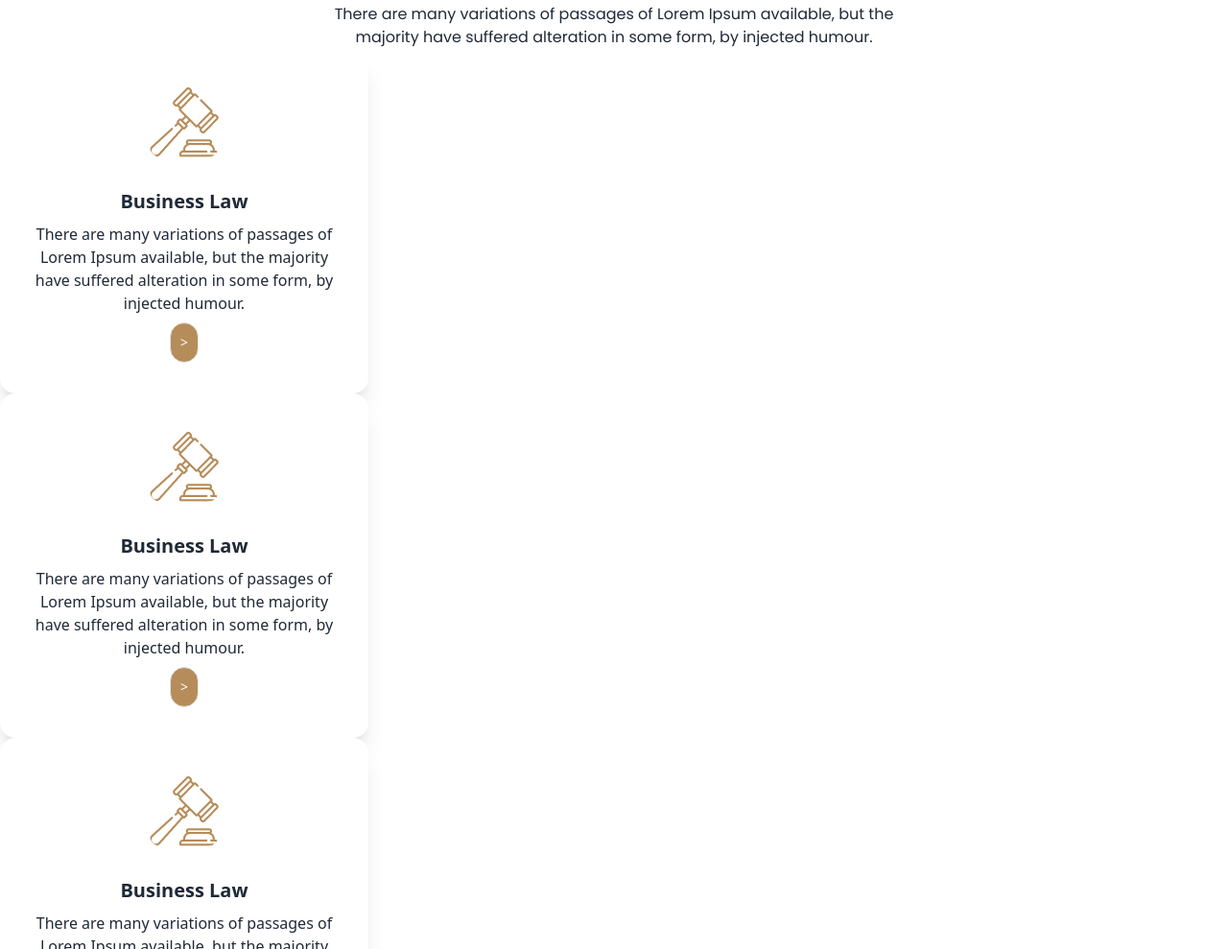
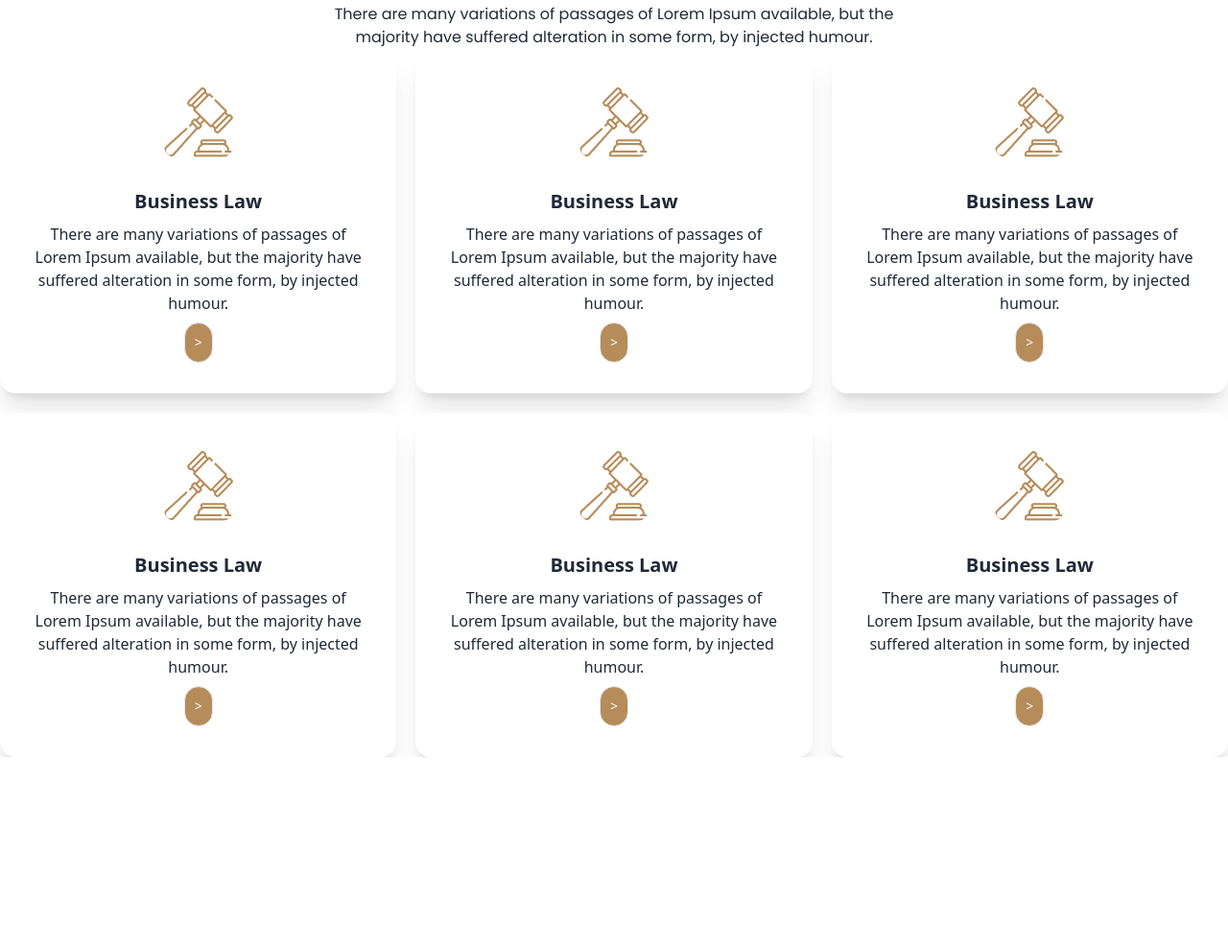
Before and after one commit to naymulhuda/Legal-Solutions, a plain HTML site: page index.html in a window 1280 px wide. Shown: the part 729-1718 px from the top of the page at 96% size. After the commit the page ends 1518 px from the top, so only its background shows below. Drawn offline with nearby package versions, Linux system fonts and the light colour scheme.

Commit message:
cards complete

```diff
--- a/index.html
+++ b/index.html
@@ -182,9 +182,9 @@
             <p class="lg:w-6/12 mx-auto poppins-font">There are many variations of passages of Lorem Ipsum available, but the majority have suffered alteration in some form, by injected humour.</p>
         </div>
         <!-- cards section -->
-        <div>
+        <div class="grid gap-5 grid-cols-1 md:grid-cols-2 lg:grid-cols-3 ">
           <!-- Card 1 -->
-          <div class="card bg-base-100 w-96 shadow-xl">
+          <div class="card bg-base-100 shadow-xl">
             <figure class="px-10 pt-10">
               <img
                 src="images/business.png"
@@ -203,7 +203,7 @@
             </div>
           </div>
           <!-- Card 2 -->
-          <div class="card bg-base-100 w-96 shadow-xl">
+          <div class="card bg-base-100 shadow-xl">
             <figure class="px-10 pt-10">
               <img
                 src="images/business.png"
@@ -222,7 +222,7 @@
             </div>
           </div>
           <!-- Card 3 -->
-          <div class="card bg-base-100 w-96 shadow-xl">
+          <div class="card bg-base-100 shadow-xl">
             <figure class="px-10 pt-10">
               <img
                 src="images/business.png"
@@ -241,7 +241,7 @@
             </div>
           </div>
           <!-- Card 4 -->
-          <div class="card bg-base-100 w-96 shadow-xl">
+          <div class="card bg-base-100 shadow-xl">
             <figure class="px-10 pt-10">
               <img
                 src="images/business.png"
@@ -260,7 +260,7 @@
             </div>
           </div>
           <!-- Card 5 -->
-          <div class="card bg-base-100 w-96 shadow-xl">
+          <div class="card bg-base-100 shadow-xl">
             <figure class="px-10 pt-10">
               <img
                 src="images/business.png"
@@ -279,7 +279,7 @@
             </div>
           </div>
           <!-- Card 6 -->
-          <div class="card bg-base-100 w-96 shadow-xl">
+          <div class="card bg-base-100 shadow-xl">
             <figure class="px-10 pt-10">
               <img
                 src="images/business.png"
```
